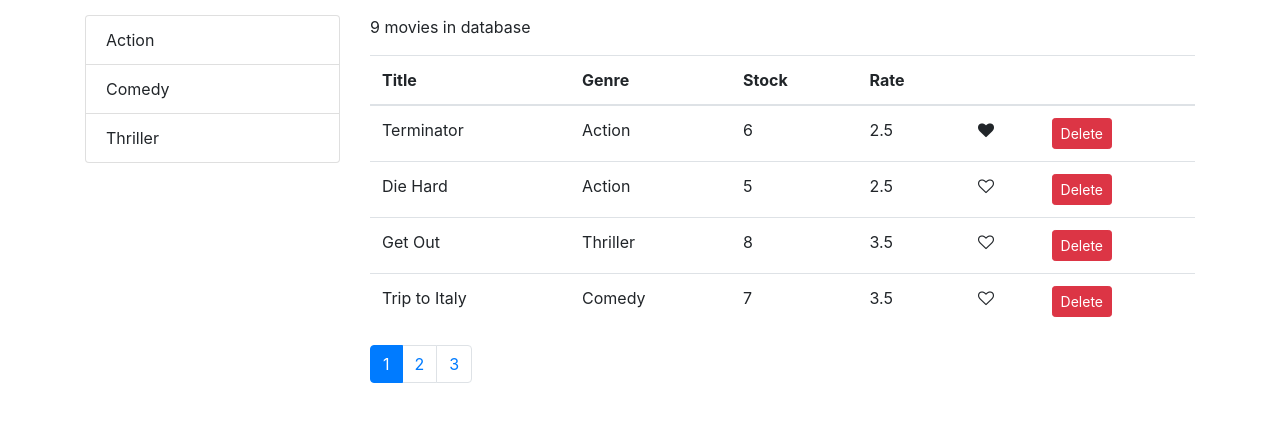
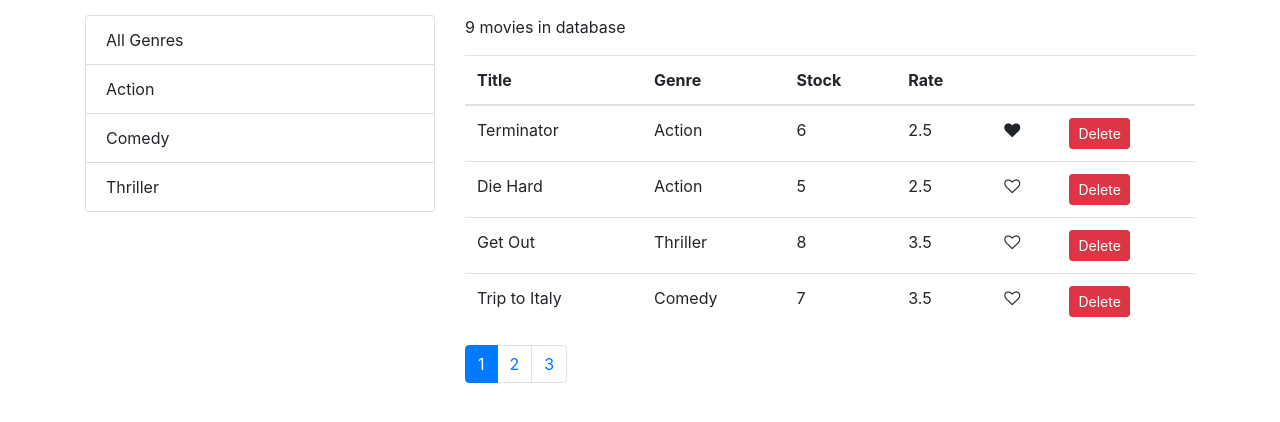
Before and after one commit to priyansh18/Vidly, a React (Create React App) app in the folder vidly/: page / in a window 1280 px wide. Shown: the top 422 px of the page. Built offline with nearby package versions, Linux system fonts and the light colour scheme.

Commit message:
Adding All Genres

```diff
--- a/vidly/src/components/common/pagination.jsx
+++ b/vidly/src/components/common/pagination.jsx
@@ -4,7 +4,7 @@ import PropTypes from "prop-types";
 
 const Pagination = (props) => {
   const { itemsCount, pageSize, currentPage, onPageChange } = props;
-  console.log(currentPage);
+  // console.log(currentPage);
   const pagesCount = Math.ceil(itemsCount / pageSize);
   if (pagesCount === 1) return null;
   const pages = _.range(1, pagesCount + 1);
--- a/vidly/src/components/movies.jsx
+++ b/vidly/src/components/movies.jsx
@@ -16,9 +16,10 @@ class Movies extends Component {
   };
 
   componentDidMount() {
+    const genres = [{ name: "All Genres" }, ...getGenres()];
     this.setState({
       movies: getMovies(),
-      genres: getGenres(),
+      genres,
     });
   }
 
@@ -44,7 +45,7 @@ class Movies extends Component {
 
   handleGenreSelect = (genre) => {
     // console.log("selected genre", genre);
-    this.setState({ selectedGenre: genre });
+    this.setState({ selectedGenre: genre, currentPage: 1 });
   };
 
   render() {
@@ -56,14 +57,15 @@ class Movies extends Component {
       movies: allMovies,
     } = this.state;
     if (count === 0) return <p>No Movies in DataBase</p>;
-    const filteredMovies = selectedGenre
-      ? allMovies.filter((m) => m.genre._id === selectedGenre._id)
-      : allMovies;
+    const filteredMovies =
+      selectedGenre && selectedGenre._id
+        ? allMovies.filter((m) => m.genre._id === selectedGenre._id)
+        : allMovies;
     const movies = paginate(filteredMovies, currentPage, pageSize);
 
     return (
       <div className="row">
-        <div className="col-3">
+        <div className="col-4">
           <ListGroup
             items={this.state.genres}
             selectedItem={this.state.selectedGenre}
```
